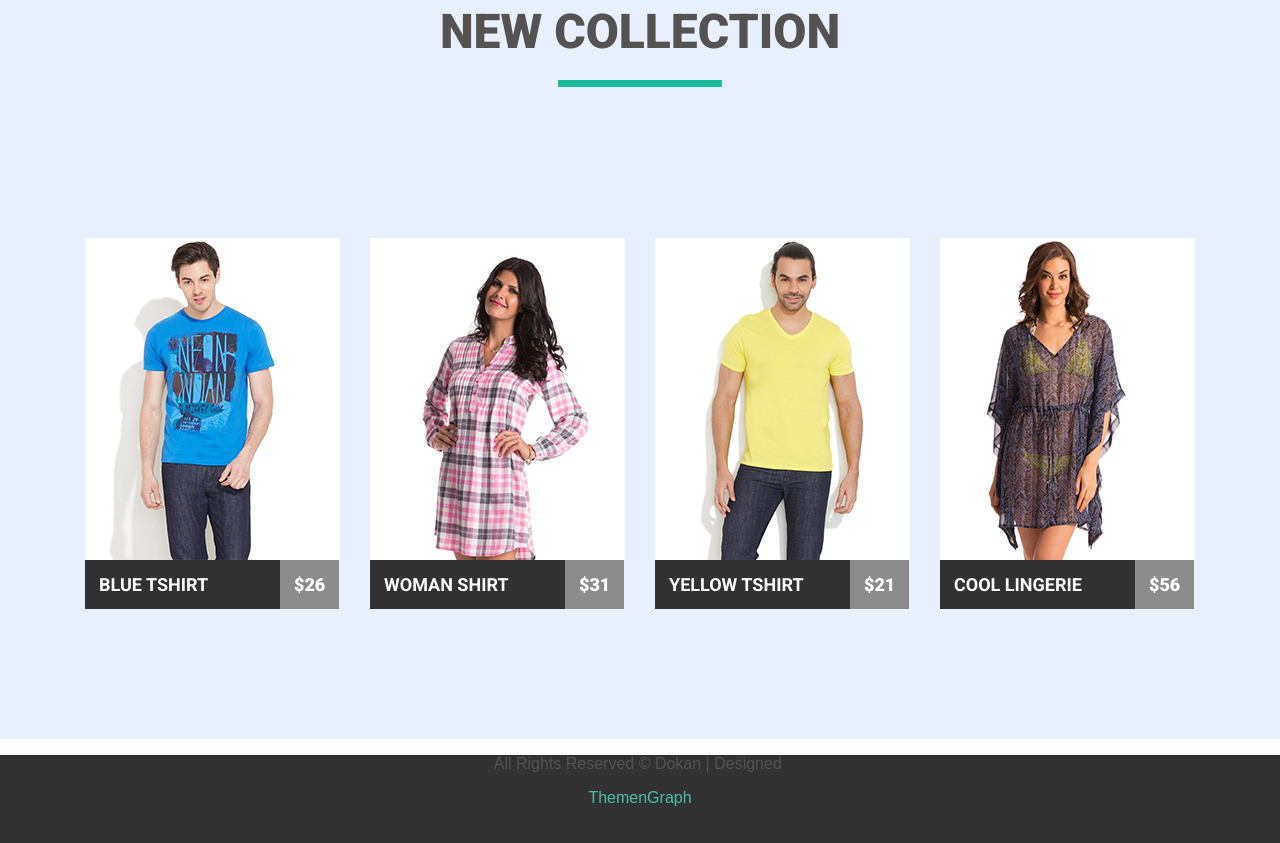
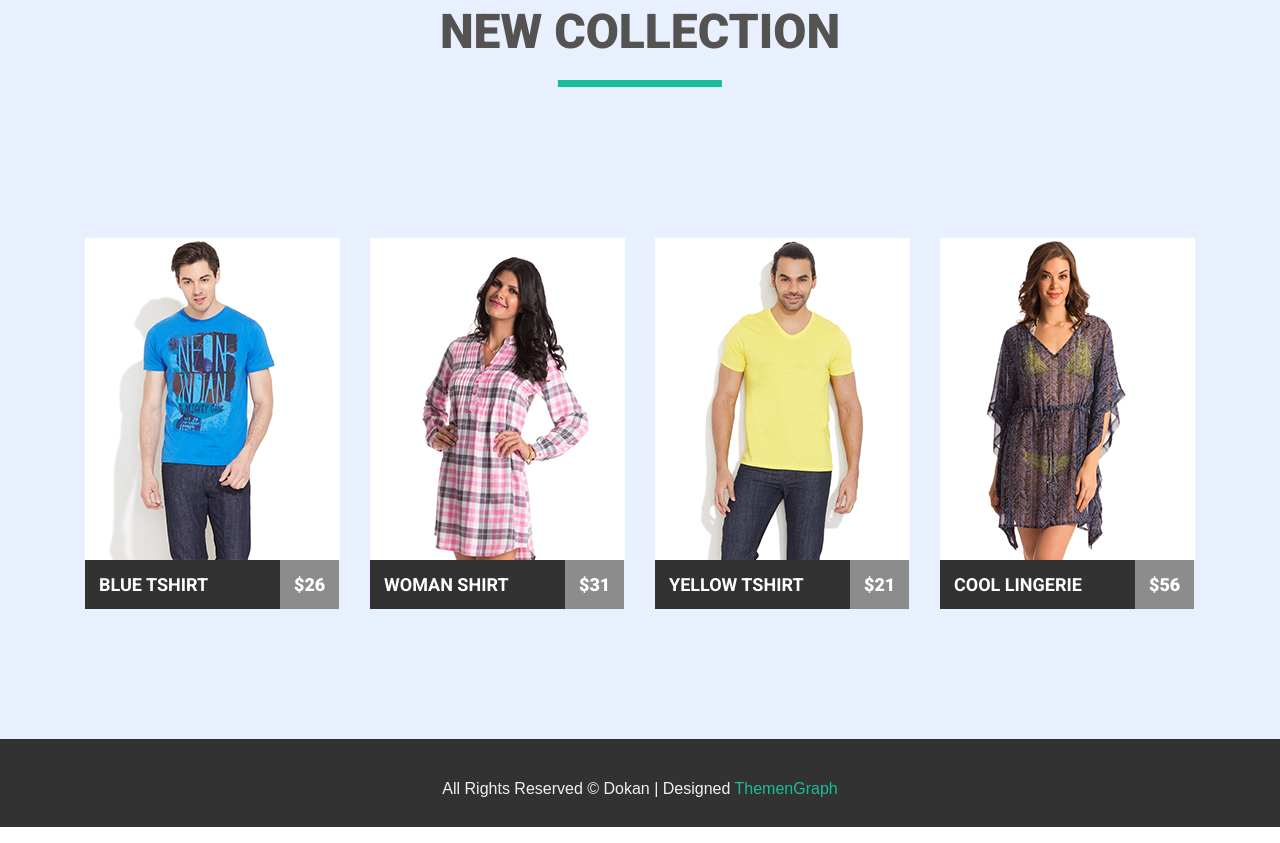
Before and after one commit to Hrechkosii-Nikolay/GoIT, a plain HTML site: page Module-5/index.html in a window 1280 px wide. Shown: the part 925-1768 px from the top of the page. Drawn offline with Linux system fonts and the light colour scheme; files whose address does not match are found by name.

Commit message:
Update index.html

```diff
--- a/Module-5/index.html
+++ b/Module-5/index.html
@@ -76,13 +76,7 @@
                   <li>
                     <ul class="icons-first">
                       <li>
-                        <a href="#">
-                          <img
-                            class="icon-png icon1"
-                            src="img/icon1.png"
-                            alt="icon1"
-                          />
-                        </a>
+                        <a href="#"><img class="icon-png icon1" src="img/icon1.png" alt="icon1"/></a>
                       </li>
                       <li>
                         <a href="#">
@@ -265,12 +259,7 @@
                   </li>
                 </ul>
                 <button>
-                  <img
-                    class="icon-png basket"
-                    src="img/icon4.png"
-                    alt="icon4"
-                  />Add to card
-                </button>
+                  <img class="icon-png basket" src="img/icon4.png" alt="icon4"/>Add to card</button>
               </div>
               <a href="#">
                 <img src="img/people4.png" alt="Cool lingerie" />
@@ -287,9 +276,8 @@
       </section>
       <!------------- FOOTER ----------------->
       <footer>
-        <div class="container foot">
-          <p>All Rights Reserved &copy; Dokan | Designed&nbsp;</p>
-          <p style="color: #46bfa9;">ThemenGraph</p>
+        <div class="container footer">
+          <p>All Rights Reserved &copy; Dokan | Designed <a href="#">ThemenGraph</a> </p>
         </div>
       </footer>
     </main>
```
